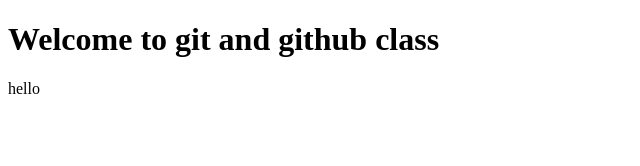
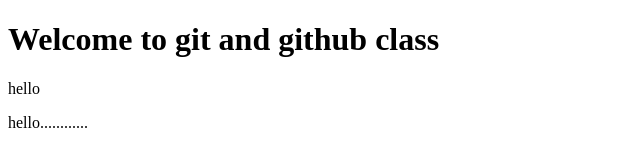
Before and after one commit to ddangi01/deepa, a plain HTML site: page index.html in a window 1280 px wide. Shown: the full height of the page, 0-640 px from the left. Drawn offline with Linux system fonts and the light colour scheme.

Commit message:
Update index.html

```diff
--- a/index.html
+++ b/index.html
@@ -8,5 +8,6 @@
 <body>
     <h1>Welcome to git and github class</h1>
     <p>hello</p>
+    hello............
 </body>
 </html>
```
